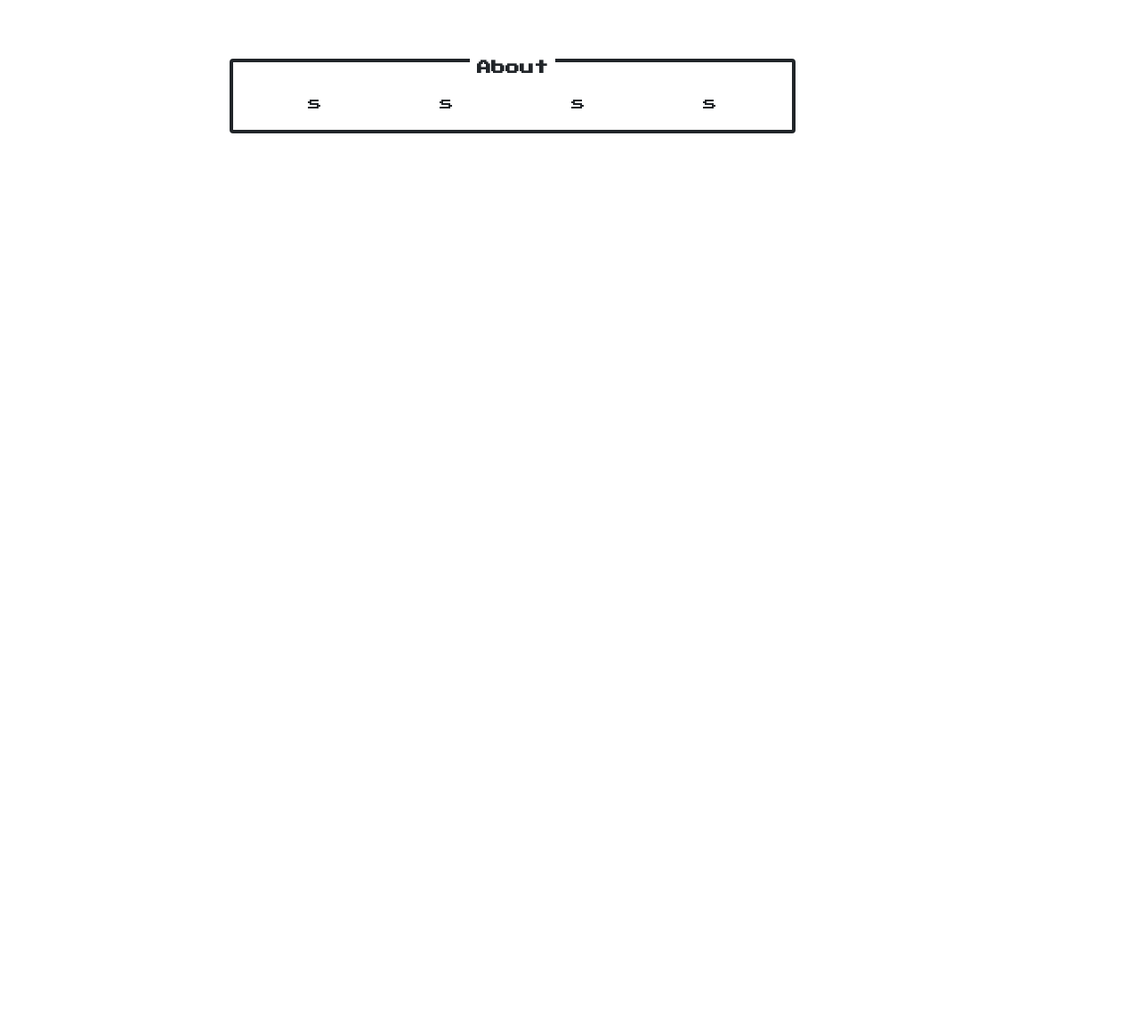
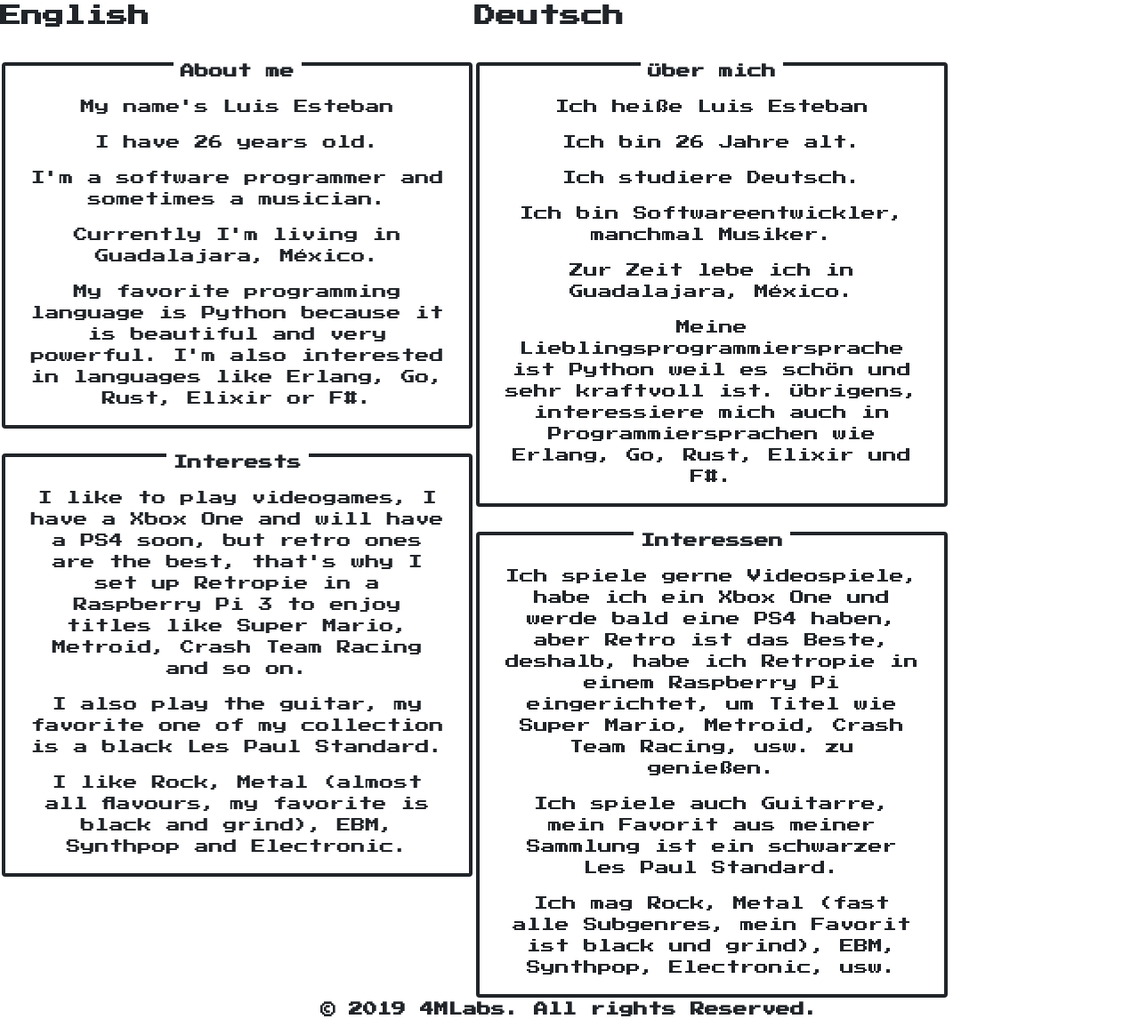
Before and after one commit to metalerk/4mlabs-react-frontend, a React (Create React App) app: page /about in a window 1280 px wide. Shown: the whole page at 89% size. Before the commit the page ends 800 px from the top, so only its background shows below. Built offline with nearby package versions, Linux system fonts and the light colour scheme.

Commit message:
add english and german to about

```diff
--- a/public/index.html
+++ b/public/index.html
@@ -38,5 +38,6 @@
       To begin the development, run `npm start` or `yarn start`.
       To create a production bundle, use `npm run build` or `yarn build`.
     -->
+  <footer id="footer"></footer>
   </body>
 </html>
--- a/src/App.js
+++ b/src/App.js
@@ -5,7 +5,6 @@ import Grid from '@material-ui/core/Grid';
 import Header from './components/Header'
 import GuessInfo from './helpers/GuessInfo'
 import Menu from './components/Menu'
-import Footer from './components/Footer';
 
 import './styles/App.css'
 import './styles/header.css'
@@ -16,13 +15,13 @@ let classes = {
       "margin-top": "5%",
       "margin-left": "auto",
       "margin-right": "auto",
-      "margin-bottom": "5%",
+      "margin-bottom": "10%",
   },
   menu: {
     "margin-top": "5%",
     "margin-left": "auto",
     "margin-right": "auto",
-    "margin-bottom": "5%",
+    "margin-bottom": "10%",
     width: "90%",
   },
   root: {
@@ -52,7 +51,6 @@ class App extends React.Component {
             <Menu style={classes.menu} />
           </Grid>
       </Grid>
-      <Footer />
     </div>
     );
   }
--- a/src/components/About.js
+++ b/src/components/About.js
@@ -3,46 +3,93 @@ import Grid from '@material-ui/core/Grid';
 
 let classes = {
     about: {
-        "margin-top": "5%",
-        "margin-left": "20%",
-        "margin-right": "30%",
-        "margin-bottom": "20%",
+        margin: "auto",
     },
     root: {
         flexGrow: 1,
       },
 }
 
-const Education = (props) => {
-    return (
-        <div>
-            <Grid container className={classes.root} spacing={16}>
-                <Grid item xs={3}>
-                s
-                </Grid>
-                <Grid item xs={3}>
-                s
-                </Grid>
-                <Grid item xs={3}>
-                s
-                </Grid>
-                <Grid item xs={3}>
-                s
-                </Grid>
-            </Grid>
+// const Education = (props) => {
+//     return (
+//         <div>
+//             <Grid container className={classes.root} spacing={16}>
+//                 <Grid item xs={3}>
 
-        </div>
-    )
-}
+//                 </Grid>
+//                 <Grid item xs={3}>
+//                 s
+//                 </Grid>
+//                 <Grid item xs={3}>
+//                 s
+//                 </Grid>
+//                 <Grid item xs={3}>
+//                 s
+//                 </Grid>
+//             </Grid>
+
+//         </div>
+//     )
+// }
 
 class About extends React.Component {
+    getAge(){
+        // taken from https://stackoverflow.com/a/21984136/9012412
+        let birthday = new Date(1992, 5, 24, 9, 30, 0, 0)
+        let ageDifMs = Date.now() - birthday.getTime();
+        let ageDate = new Date(ageDifMs); // miliseconds from epoch
+        return Math.abs(ageDate.getUTCFullYear() - 1970);
+    }
     render (){
         return (
             <div style={classes.about}>
-                <section className="nes-container with-title is-centered">
-                    <h2 className="title">About</h2>
-                    <Education />
-                </section>
+            <Grid container className={classes.root} spacing={12}>
+                <Grid item xs={5}>
+                    <h2>English</h2>
+                    <br />
+                    <section className="nes-container with-title is-centered">
+                        <h2 className="title">About me</h2>
+                        <p>My name's Luis Esteban</p>
+                        <p>I have {this.getAge()} years old.</p>
+                        <p>I'm a software programmer and sometimes a musician.</p>
+                        <p>Currently I'm living in Guadalajara, México.</p>
+                        <p>My favorite programming language is Python because it is beautiful and very powerful.
+                            I'm also interested in languages like Erlang, Go, Rust, Elixir or F#.</p>
+                    </section>
+                    <br />
+                    <section className="nes-container with-title is-centered">
+                        <h2 className="title">Interests</h2>
+                        <p>I like to play videogames, I have a Xbox One and will have a PS4 soon, but retro ones are the best,
+                            that's why I set up Retropie in a Raspberry Pi 3 to enjoy titles like Super Mario, Metroid, Crash Team Racing and so on.</p>
+                        <p>I also play the guitar, my favorite one of my collection is a black Les Paul Standard.</p>
+                        <p>I like Rock, Metal (almost all flavours, my favorite is black and grind), EBM, Synthpop and Electronic.</p>
+                    </section>
+                </Grid>
+                <Grid item xs={5}>
+                    <h2>Deutsch</h2>
+                        <br />
+                        <section className="nes-container with-title is-centered">
+                            <h2 className="title">Über mich</h2>
+                            <p>Ich heiße Luis Esteban</p>
+                            <p>Ich bin {this.getAge()} Jahre alt.</p>
+                            <p>Ich studiere Deutsch.</p>
+                            <p>Ich bin Softwareentwickler, manchmal Musiker.</p>
+                            <p>Zur Zeit lebe ich in Guadalajara, México.</p>
+                            <p>Meine Lieblingsprogrammiersprache ist Python weil es schön und sehr kraftvoll ist.
+                                Übrigens, interessiere mich auch in Programmiersprachen wie Erlang, Go, Rust, Elixir und F#.
+                            </p>
+                        </section>
+                        <br />
+                        <section className="nes-container with-title is-centered">
+                            <h2 className="title">Interessen</h2>
+                            <p>Ich spiele gerne Videospiele, habe ich ein Xbox One und werde bald eine PS4 haben, aber Retro ist das Beste,
+                                deshalb, habe ich Retropie in einem Raspberry Pi eingerichtet, um Titel wie Super Mario, Metroid, Crash Team Racing, usw. zu genießen.
+                            </p>
+                            <p>Ich spiele auch Guitarre, mein Favorit aus meiner Sammlung ist ein schwarzer Les Paul Standard.</p>
+                            <p>Ich mag Rock, Metal (fast alle Subgenres, mein Favorit ist black und grind), EBM, Synthpop, Electronic, usw.</p>
+                        </section>
+                </Grid>
+            </Grid>
             </div>
         );
     }
--- a/src/components/Footer.js
+++ b/src/components/Footer.js
@@ -1,10 +1,11 @@
 import React from 'react';
+import '../styles/footer.css';
 
 const Footer = (props) => {
     return (
-        <footer className="footer">
+        <div className="footer">
             <h4>&copy; {new Date().toLocaleDateString('es-MX', { year: 'numeric' })} 4MLabs. All rights Reserved.</h4>
-        </footer>
+        </div>
     );
 }
 
--- a/src/components/Header.js
+++ b/src/components/Header.js
@@ -6,8 +6,7 @@ const Header = (props) => {
         <header>
             <h1><i className="snes-jp-logo brand"></i>  Luis Esteban Rodríguez González</h1>
             <br />
-            <p className="role-title">Software Backend Developer</p>
-            {/* <img className="profile-photo" src="/luis.jpg" alt='profile_photo' /> */}
+            <p className="role-title">Software Developer</p>
         </header>
     );
 }
--- a/src/index.js
+++ b/src/index.js
@@ -5,6 +5,7 @@ import App from './App';
 import About from './components/About.js'
 import { BrowserRouter, Route } from 'react-router-dom';
 import * as serviceWorker from './serviceWorker';
+import Footer from './components/Footer';
 
 const RouterComponent = () => {
     return (
@@ -18,6 +19,7 @@ const RouterComponent = () => {
 }
 
 ReactDOM.render(<RouterComponent />, document.getElementById('root'));
+ReactDOM.render(<Footer />, document.getElementById('footer'));
 
 // If you want your app to work offline and load faster, you can change
 // unregister() to register() below. Note this comes with some pitfalls.
--- a/src/styles/App.css
+++ b/src/styles/App.css
@@ -11,9 +11,9 @@ header {
 }
 
 .footer {
-  margin-top: 2em;
-  margin-left: 3em;
-  margin-right: 3em;
-  margin-bottom: 2em;
+  margin-top: "20px";
+  position: relative;
+  bottom: 0px;
+  width: 100%;
   text-align: center;
 }
--- /dev/null
+++ b/src/styles/footer.css
@@ -0,0 +1,7 @@
+.footer {
+    margin-top: "20px";
+    position: relative;
+    margin-top: -1px;
+    width: 100%;
+    text-align: center;
+  }
```
